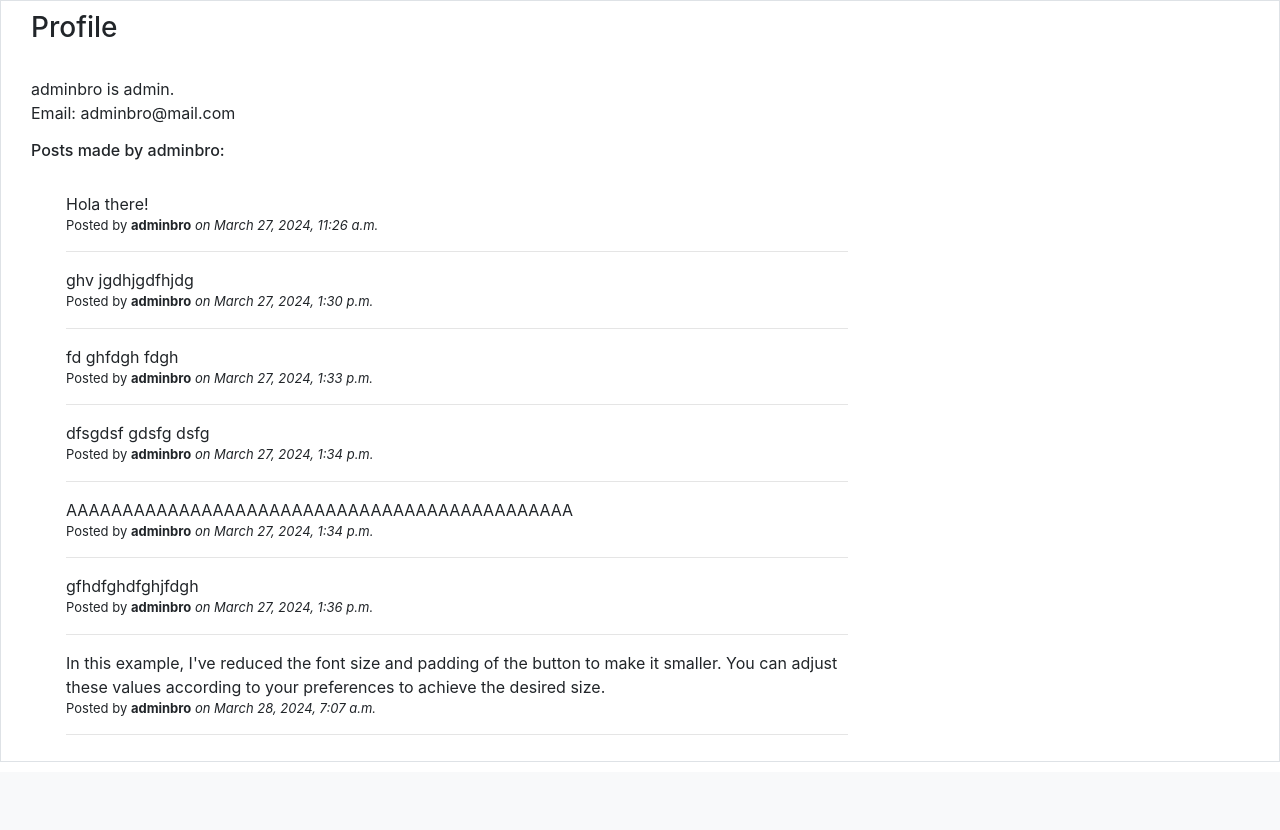
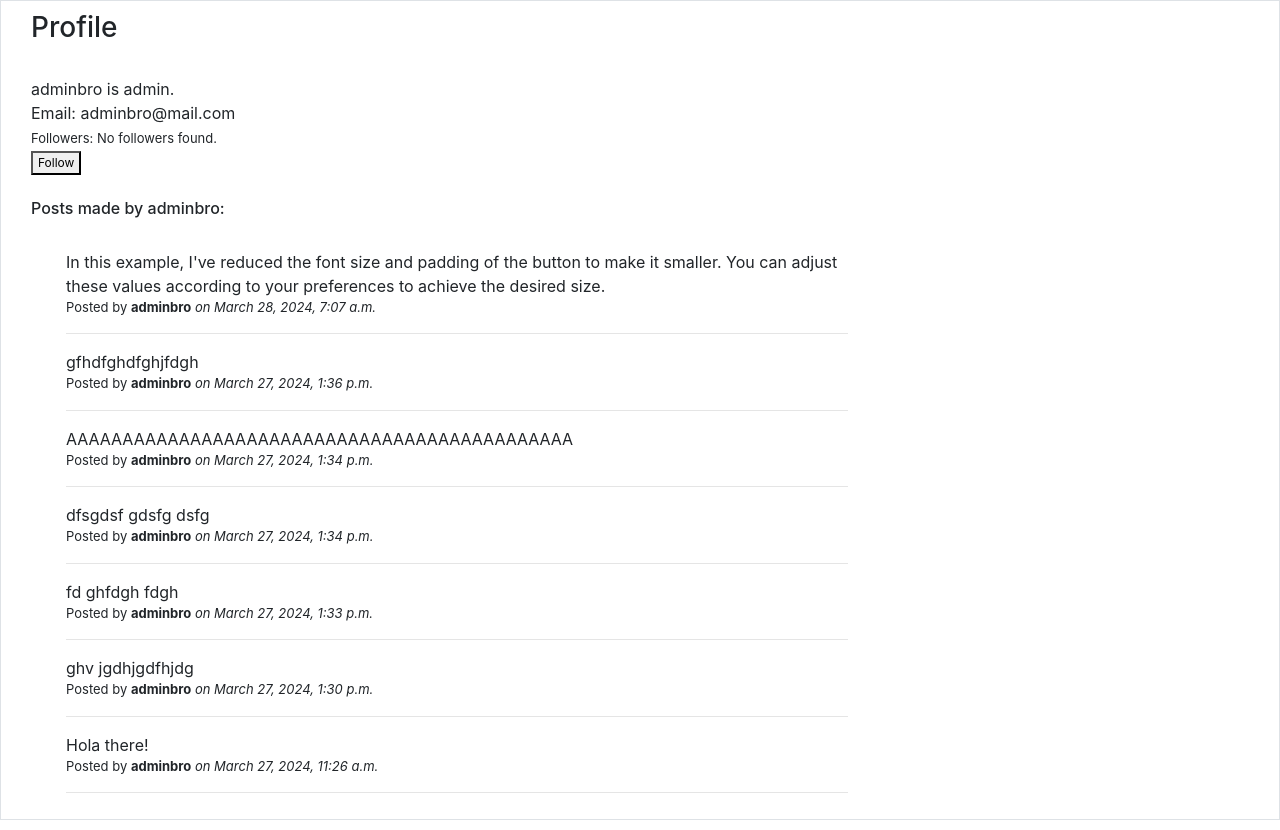
Before and after one commit to trndav/Projects, a Django app: a page that uses Twitter_Django/twitterapp/templates/twitterapp/user_page.html in a window 1280 px wide. Shown: the part 56-886 px from the top of the page. Before the commit the page ends 818 px from the top, so only its background shows below. Run offline with Django 5.2, Linux system fonts and the light colour scheme; data comes from the database, SQL or seed files in the repository; both versions use the stored data as it was after the commit; some libraries are stand-ins or nearby versions.

Commit message:
Added follow/unfollow user functionality on profile page.

```diff
--- a/Twitter_Django/twitterapp/models.py
+++ b/Twitter_Django/twitterapp/models.py
@@ -3,6 +3,9 @@ from django.contrib.auth.models import AbstractUser
 
 class User(AbstractUser):
     is_admin = models.BooleanField(default=False)
+    followers = models.ManyToManyField('self', symmetrical=False, related_name='following')
+    def following_count(self):
+        return self.following.count()
 
 # Create post module
 class Post(models.Model):
--- a/Twitter_Django/twitterapp/static/twitterapp/styles.css
+++ b/Twitter_Django/twitterapp/static/twitterapp/styles.css
@@ -31,3 +31,8 @@
     font-size: 12px; /* Adjust the font size to make the button smaller */
     padding: 1px 5px; /* Adjust the padding to make the button smaller */
 }
+
+.follow-btn {
+    font-size: 12px; /* Adjust the font size to make the button smaller */
+    padding: 1px 5px; /* Adjust the padding to make the button smaller */
+}
--- a/Twitter_Django/twitterapp/templates/twitterapp/user_page.html
+++ b/Twitter_Django/twitterapp/templates/twitterapp/user_page.html
@@ -4,16 +4,37 @@
     <div class="border mx-auto">
         <h3 class="margin_left20">Profile</h3><br>
         {% if profile_user.is_admin %}
-    <span class="margin_left20">{{ profile_user.username }} is admin.</span>
+        <span class="margin_left20">{{ profile_user.username }} is admin.</span><br>
         {% else %}
-    <span class="margin_left20">{{ profile_user.username }} is not admin.</span>
+        <span class="margin_left20">{{ profile_user.username }} is not admin.</span><br>
         {% endif %}
-    <p class="margin_left20">Email: {{ profile_user.email }}</p>
+        <span class="margin_left20">Email: {{ profile_user.email }}</span> <br>
 
+        <span class="margin_left20" id="font_small">Followers:
+            {% for follower in profile_user.followers.all %}
+                {{ follower.username }},
+            {% empty %}
+                No followers found.
+            {% endfor %}
+        </span>
+        <!-- Follow Button Form -->
 
+        {% if request.user != profile_user %}
+            {% if request.user in profile_user.followers.all %}
+            <form class="margin_left20" method="post" action="{% url 'unfollow_user' profile_user.username %}">
+                {% csrf_token %}
+                <button class="follow-btn" type="submit">Unfollow</button>
+            </form>
+            {% else %}
+                <form class="margin_left20" method="post" action="{% url 'follow_user' profile_user.username %}">
+                    {% csrf_token %}
+                    <button class="follow-btn" type="submit">Follow</button>
+                </form>
+            {% endif %}
+        {% endif %}
+        <br>
         <h6 class="margin_left20">Posts made by {{ profile_user.username }}:</h6><br>
         <ul>
-
             {% for post in posts %}
             <div class="col-sm-8">
                 {{ post.text }}<br>
@@ -22,4 +43,5 @@
             </div>
             {% endfor %}
         </ul>
+    </div>
 {% endblock %}
--- a/Twitter_Django/twitterapp/urls.py
+++ b/Twitter_Django/twitterapp/urls.py
@@ -9,6 +9,7 @@ urlpatterns = [
     path("register", views.register, name="register"),
     path("create/", views.create_post, name='create_post'),
     path('like/<int:post_id>/', views.like_post, name='like_post'),
-    # path('posts/', views.posts_view, name='posts_view'),
-    path('user/<str:username>/', views.user_page, name='user_page')
+    path('user/<str:username>/', views.user_page, name='user_page'),
+    path('user/<str:username>/follow/', views.follow_user, name='follow_user'),  # URL for following a user
+    path('user/<str:username>/unfollow', views.unfollow_user, name='unfollow_user') # Unfollow
 ]
--- a/Twitter_Django/twitterapp/views.py
+++ b/Twitter_Django/twitterapp/views.py
@@ -89,8 +89,19 @@ def like_post(request, post_id):
 
 # User profile page with his posts
 def user_page(request, username):
-    # user = get_object_or_404(User, username=username)
     profile_user = get_object_or_404(User, username=username)
-    posts = Post.objects.filter(user=profile_user)
+    posts = Post.objects.filter(user=profile_user).order_by('-created_at')
     # posts = Post.objects.annotate(num_likes=Count('likes')).order_by('-created_at')
     return render(request, 'twitterapp/user_page.html', {'profile_user': profile_user, 'posts': posts})
+
+# Following functionality
+def follow_user(request, username):
+    user_to_follow = get_object_or_404(User, username=username)
+    request.user.following.add(user_to_follow)
+    return redirect('user_page', username=username)
+
+# Unfollow functionality
+def unfollow_user(request, username):
+    user_to_unfollow = get_object_or_404(User, username=username)
+    request.user.following.remove(user_to_unfollow)
+    return redirect('user_page', username=username)
```
Also changed, not shown: Twitter_Django/db.sqlite3, Twitter_Django/twitterapp/migrations/0003_user_followers.py (added). Lines whose indentation alone changed are shown as unchanged.
